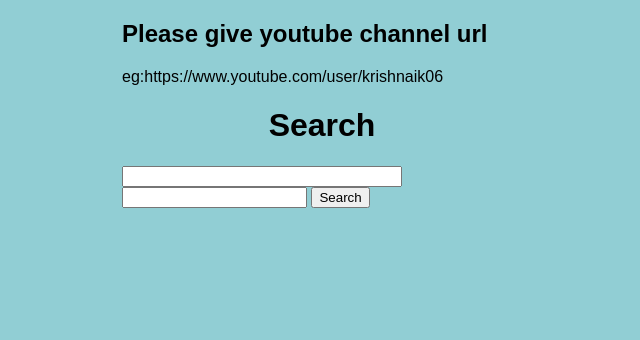
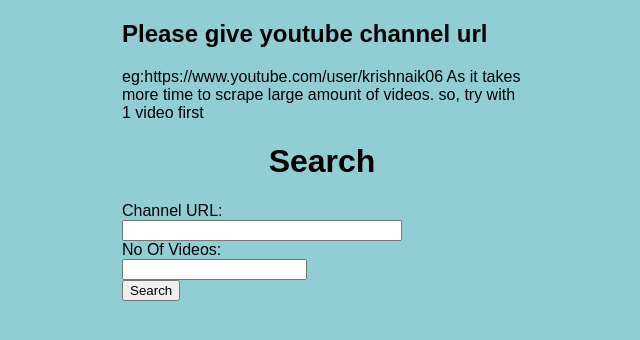
Before and after one commit to gopalakrishna97/youtube_scraper, a Flask app: page / in a window 1280 px wide. Shown: the top 340 px of the page, without its empty margins (318-958 px from the left). Run offline with Flask 2, Linux system fonts and the light colour scheme.

Commit message:
scr commit

```diff
--- a/templates/index.html
+++ b/templates/index.html
@@ -10,12 +10,15 @@
 <div class="content">
     <h2>Please give youtube channel url </h2>
     <span>eg:https://www.youtube.com/user/krishnaik06</span>
+    <span>As it takes more time to scrape large amount of videos. so, try with 1 video first</span>
     <h1 style="text-align: center">Search</h1>
 
     <div class="form">
         <form action="/scrape" method="POST">
-            <input type="text" name="link" id="content">
-            <input type="text" name="videos-count">
+            <label for="content">Channel URL:</label><br>
+            <input type="text" name="link" id="content"><br>
+            <label for="count">No Of Videos:</label><br>
+            <input type="text" name="videos-count" id="count"><br>
             <input type="submit" value="Search">
         </form>
     </div>
```
